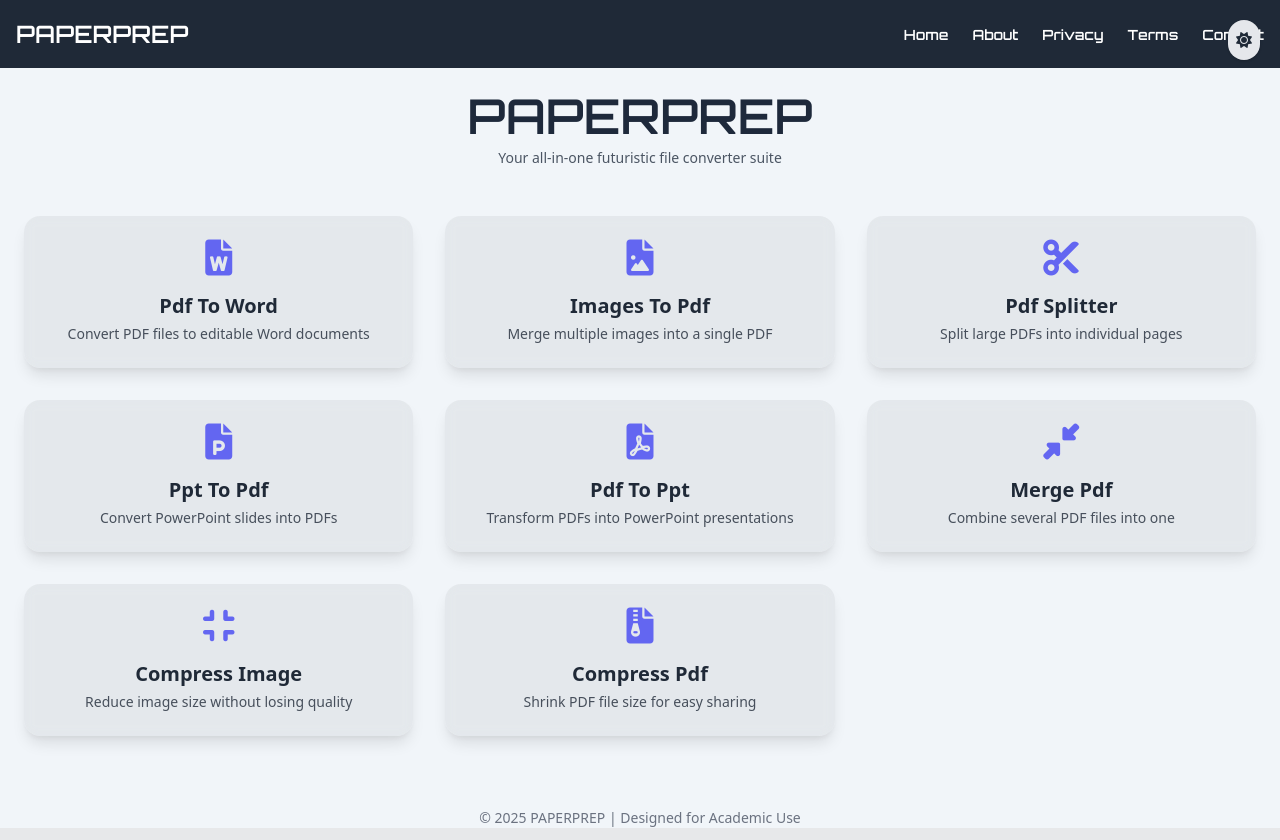
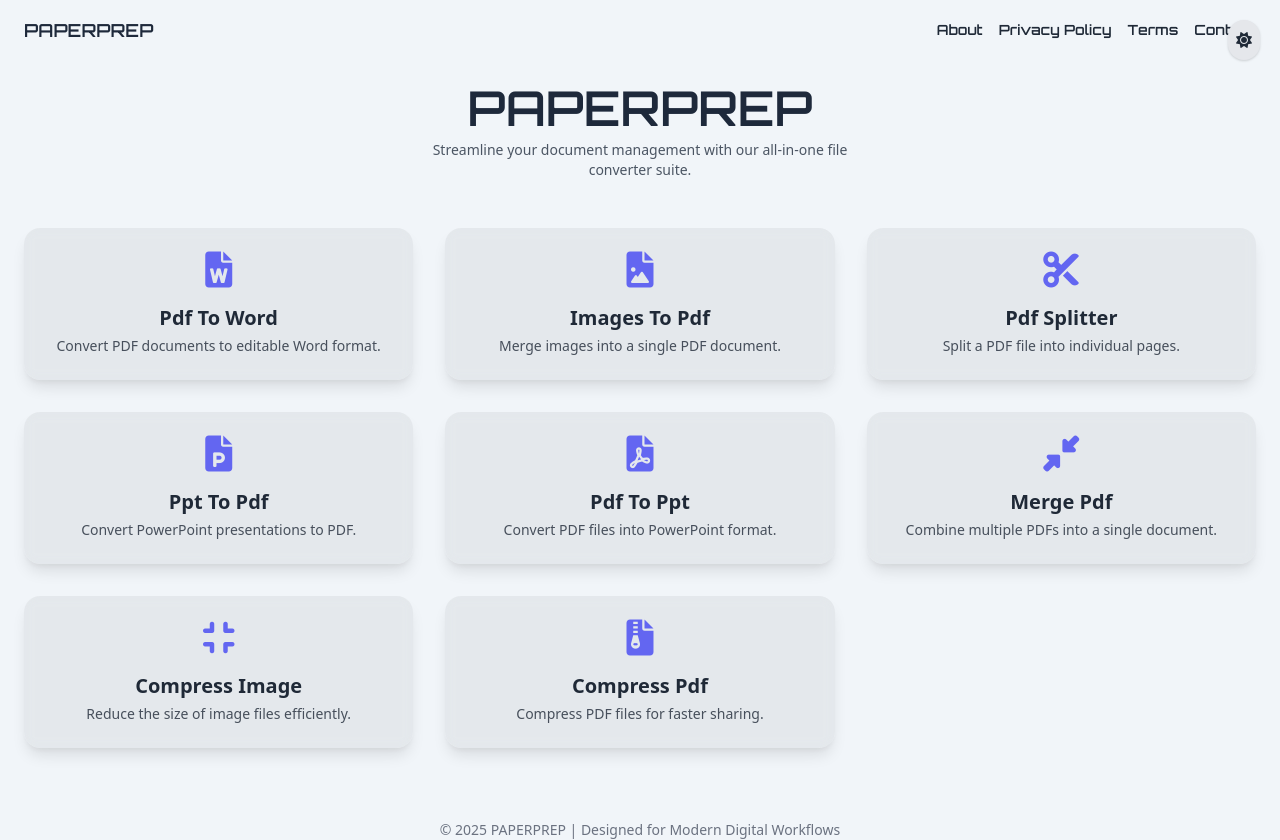
Before and after one commit to bpk18/paperprep, a Flask app: page / in a window 1280 px wide. Run offline with Flask 3, Linux system fonts and the light colour scheme.

Commit message:
Update index.html

```diff
--- a/templates/index.html
+++ b/templates/index.html
@@ -3,26 +3,28 @@
 <head>
   <meta charset="UTF-8" />
   <meta name="viewport" content="width=device-width, initial-scale=1.0" />
-  <title>PAPERPREP - All-in-One File Converter</title>
+  <title>PAPERPREP - Advanced File Conversion Toolkit</title>
 
-  <!-- SEO -->
-  <meta name="description" content="Convert PDF, Word, Images, PPT, and more with PAPERPREP – the all-in-one file conversion toolkit. Fast, free, and easy to use." />
-  <meta name="keywords" content="file converter, PAPERPREP, PDF tools, PDF to Word, Image to PDF, PPT to PDF, compress PDF, merge PDF" />
-  <meta name="author" content="Your Name" />
+  <!-- SEO Meta Tags -->
+  <meta name="description" content="PAPERPREP offers seamless conversion of PDF, Word, PPT, Images, and more. Experience a professional, all-in-one file conversion toolkit designed for students and professionals." />
+  <meta name="keywords" content="PAPERPREP, file converter, PDF tools, document converter, convert PDF, image to PDF, PDF to Word, compress PDF, merge PDF, split PDF, PPT to PDF" />
+  <meta name="author" content="PAPERPREP Team" />
   <meta name="robots" content="index, follow" />
-  <meta property="og:title" content="PAPERPREP - Convert PDFs, Images & More" />
-  <meta property="og:description" content="Convert and manage your documents easily using PAPERPREP. A professional all-in-one file converter for students and professionals." />
+
+  <!-- Open Graph Meta Tags -->
+  <meta property="og:title" content="PAPERPREP - Convert PDF, Word, PPT, and More" />
+  <meta property="og:description" content="PAPERPREP is your go-to solution for reliable and efficient document conversion. Fast, secure, and user-friendly." />
   <meta property="og:type" content="website" />
-  <meta property="og:url" content="https://yourdomain.com/" />
-  <meta property="og:image" content="https://yourdomain.com/static/logo.png" />
+  <meta property="og:url" content="https://www.paperprep.space/" />
+  <meta property="og:image" content="https://www.paperprep.space/static/logo.png" />
 
-  <!-- TailwindCSS -->
+  <!-- Tailwind CSS -->
   <link href="https://cdn.jsdelivr.net/npm/tailwindcss@2.2.19/dist/tailwind.min.css" rel="stylesheet" />
 
   <!-- FontAwesome -->
   <link href="https://cdnjs.cloudflare.com/ajax/libs/font-awesome/6.0.0-beta3/css/all.min.css" rel="stylesheet" />
 
-  <!-- Google Font -->
+  <!-- Google Fonts -->
   <link href="https://fonts.googleapis.com/css2?family=Orbitron:wght@600&display=swap" rel="stylesheet" />
 
   <!-- Favicon -->
@@ -45,11 +47,17 @@
       color: #f8fafc;
     }
 
+    nav {
+      font-family: 'Orbitron', sans-serif;
+    }
+
     .header-text {
       color: #1e293b;
+      font-family: 'Orbitron', sans-serif;
     }
 
-    body.dark .header-text {
+    body.dark .header-text,
+    body.dark nav {
       color: #f8fafc;
     }
 
@@ -84,31 +92,6 @@
       50% { transform: scale(1.1); opacity: 0.8; }
       100% { transform: scale(1); opacity: 1; }
     }
-
-    .navbar {
-      font-family: 'Orbitron', sans-serif;
-      font-size: 0.875rem;
-    }
-
-    .navbar a {
-      color: #ffffff;
-      transition: color 0.2s ease-in-out;
-    }
-
-    body.dark .navbar a {
-      color: #f8fafc;
-    }
-
-    .navbar a:hover {
-      color: #6366f1;
-    }
-
-    /* Navbar brand font style */
-    .navbar-brand {
-      font-family: 'Orbitron', sans-serif;
-      font-size: 1.5rem; /* Adjust the size as needed */
-    }
-
   </style>
 </head>
 <body>
@@ -123,41 +106,38 @@
     <i id="theme-icon" class="fas fa-sun"></i>
   </button>
 
-  <!-- Navbar -->
-  <nav class="bg-gray-800 text-white p-4">
-    <div class="max-w-7xl mx-auto flex justify-between items-center">
-      <a href="/" class="navbar-brand">PAPERPREP</a>
-      <ul class="flex space-x-6 navbar">
-        <li><a href="/" class="hover:text-indigo-500">Home</a></li>
-        <li><a href="/about" class="hover:text-indigo-500">About</a></li>
-        <li><a href="/privacy" class="hover:text-indigo-500">Privacy</a></li>
-        <li><a href="/terms" class="hover:text-indigo-500">Terms</a></li>
-        <li><a href="/contact" class="hover:text-indigo-500">Contact</a></li>
-      </ul>
-    </div>
+  <!-- Navigation Bar -->
+  <nav class="w-full px-6 py-4 flex justify-between items-center text-sm md:text-base">
+    <div class="text-lg font-bold header-text">PAPERPREP</div>
+    <ul class="flex gap-4 text-sm">
+      <li><a href="/about" class="hover:underline">About</a></li>
+      <li><a href="/privacy" class="hover:underline">Privacy Policy</a></li>
+      <li><a href="/terms" class="hover:underline">Terms</a></li>
+      <li><a href="/contact" class="hover:underline">Contact</a></li>
+    </ul>
   </nav>
 
   <!-- Main Content -->
   <main class="container mx-auto p-6">
     <div class="flex flex-col items-center mb-12">
-      <h1 class="text-4xl md:text-5xl font-bold header-text" style="font-family: 'Orbitron', sans-serif;">
+      <h1 class="text-4xl md:text-5xl font-bold header-text">
         PAPERPREP
       </h1>
       <p class="text-center text-sm mt-2 text-gray-600 max-w-md">
-        Your all-in-one futuristic file converter suite
+        Streamline your document management with our all-in-one file converter suite.
       </p>
     </div>
 
     <section class="grid grid-cols-1 md:grid-cols-3 gap-8">
       {% for tool in [
-        ('pdf-to-word', 'fa-file-word', 'Convert PDF files to editable Word documents'),
-        ('images-to-pdf', 'fa-file-image', 'Merge multiple images into a single PDF'),
-        ('pdf-splitter', 'fa-scissors', 'Split large PDFs into individual pages'),
-        ('ppt-to-pdf', 'fa-file-powerpoint', 'Convert PowerPoint slides into PDFs'),
-        ('pdf-to-ppt', 'fa-file-pdf', 'Transform PDFs into PowerPoint presentations'),
-        ('merge-pdf', 'fa-compress-alt', 'Combine several PDF files into one'),
-        ('compress-image', 'fa-compress', 'Reduce image size without losing quality'),
-        ('compress-pdf', 'fa-file-archive', 'Shrink PDF file size for easy sharing')
+        ('pdf-to-word', 'fa-file-word', 'Convert PDF documents to editable Word format.'),
+        ('images-to-pdf', 'fa-file-image', 'Merge images into a single PDF document.'),
+        ('pdf-splitter', 'fa-scissors', 'Split a PDF file into individual pages.'),
+        ('ppt-to-pdf', 'fa-file-powerpoint', 'Convert PowerPoint presentations to PDF.'),
+        ('pdf-to-ppt', 'fa-file-pdf', 'Convert PDF files into PowerPoint format.'),
+        ('merge-pdf', 'fa-compress-alt', 'Combine multiple PDFs into a single document.'),
+        ('compress-image', 'fa-compress', 'Reduce the size of image files efficiently.'),
+        ('compress-pdf', 'fa-file-archive', 'Compress PDF files for faster sharing.')
       ] %}
       <a href="{{ url_for('tool', tool_name=tool[0]) }}" class="card p-6 rounded-2xl shadow-lg text-center transition-transform hover:scale-105">
         <i class="fas {{ tool[1] }} text-4xl text-indigo-500 mb-4" aria-hidden="true"></i>
@@ -169,7 +149,7 @@
   </main>
 
   <footer class="mt-12 text-center text-sm text-gray-500">
-    &copy; 2025 PAPERPREP | Designed for Academic Use
+    &copy; 2025 PAPERPREP | Designed for Modern Digital Workflows
   </footer>
 
   <!-- Theme and Splash Script -->
```
